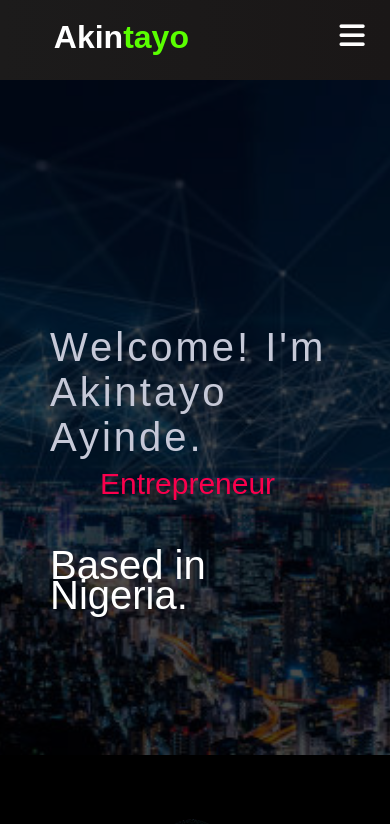
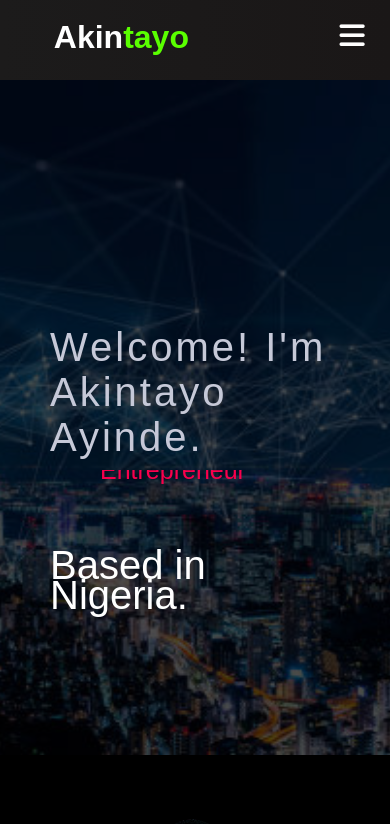
Before and after one commit to lambofil/portfolio-react-project-3, a React (Create React App) app: page / in a window 390 px wide. Shown: the top 824 px of the page. Built offline with nearby package versions, Linux system fonts and the light colour scheme.

Commit message:
improved the ss-media query of the header

```diff
--- a/src/Components/Header/Header.css
+++ b/src/Components/Header/Header.css
@@ -56,9 +56,8 @@ h4.home__text {
 
 .i-title-wrapper {
   height: 70%;
-    animation: move 10s ease-in-out infinite
-        /* alternate */
-    ;
+  width: 100%;
+  animation: move 10s ease-in-out infinite /* alternate */;
 }
 
 @keyframes move {
@@ -81,15 +80,16 @@ h4.home__text {
 
 .i-title-item {
   height: 80px;
+  width: 100%;
   font-size: 50px;
   font-weight: bold;
-    color: #F9004D;
+  color: #f9004d;
   /* background-color: rebeccapurple; */
   display: flex;
   align-items: center;
 }
 
-@media only screen and (max-width: 480px){
+@media only screen and (max-width: 480px) {
   h1.home__text {
     margin-top: 100px;
     font-size: 40px;
@@ -98,9 +98,8 @@ h4.home__text {
     color: rgba(198, 201, 216, 75) !important;
   }
 
-    .i-title-wrapper{
+  .i-title-wrapper {
     padding: 90px 50px;
-
   }
 
   .i-title {
@@ -108,20 +107,21 @@ h4.home__text {
   }
 
   .i-title-item {
-        height: 40px;
-        font-size: 30px;
-        font-weight: 400;
-        color:#F9004D;
+    height: 30px;
+    width: 100%;
+    font-size: 25px;
+    font-weight: 300;
+    color: #f9004d;
+    margin-bottom: 7px;
   }
-
 
   .home__meta {
     padding: 100px 50px;
   }
 }
 
-@media only screen and (max-width: 450px){
-    h4.home__text{
+@media only screen and (max-width: 450px) {
+  h4.home__text {
     font-size: 40px;
     font-weight: 500;
     line-height: 30px;
```
Lines whose indentation alone changed are shown as unchanged.
